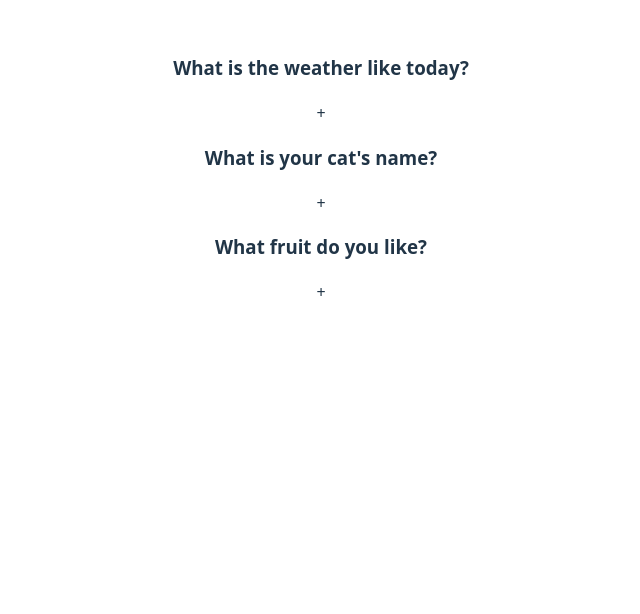
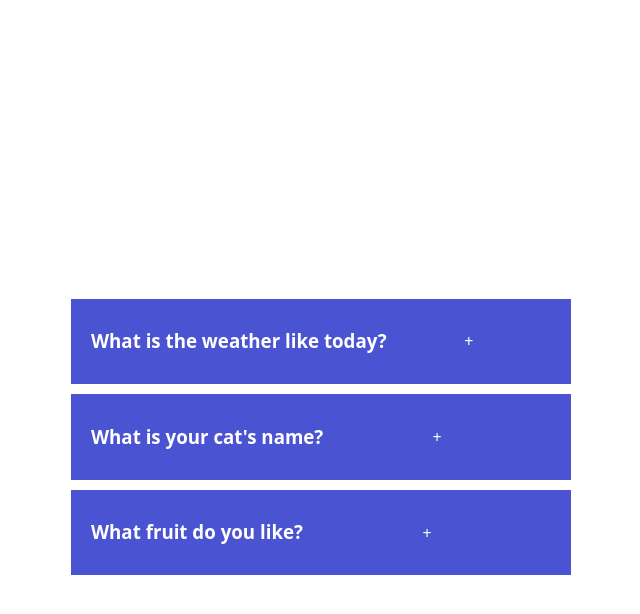
Before and after one commit to nikita-sarkar/react-project-practice, a React (Vite) app: page / in a window 1280 px wide. Shown: the part 230-844 px from the top of the page, without its empty margins (319-959 px from the left). Before the commit the page ends 800 px from the top, so only its background shows below. Built offline with nearby package versions, Linux system fonts and the light colour scheme.

Commit message:
Accordion closes upon click on same item, adding CSS styling

```diff
--- a/src/components/accordion/index.jsx
+++ b/src/components/accordion/index.jsx
@@ -1,5 +1,6 @@
 import data from "./data";
 import React, { useState } from 'react';
+import "./styles.css";
 
 export default function Accordion() {
 
@@ -7,7 +8,7 @@
 
     function handleSingleSelection(getCurrentId)
     {
-        setSelected(getCurrentId);
+        setSelected(getCurrentId === selected ? null : getCurrentId);
     }
 
 
--- a/src/components/accordion/styles.css
+++ b/src/components/accordion/styles.css
@@ -0,0 +1,30 @@
+.wrapper{
+    display: flex;
+    width: 100vh;
+    height: 100vw;
+    justify-content: center;
+    align-items: center;
+}
+
+.accordion{
+    width: 500px;
+}
+
+.item{
+    background: #4a53d1;
+    margin-bottom: 10px;
+    padding: 10px 20px;
+}
+
+.title{
+    color: white;
+    display: flex;
+    justify-content: space-between;
+    align-items: center;
+    cursor: pointer;
+}
+
+.content{
+    color: white;
+    height: auto;
+}
```
